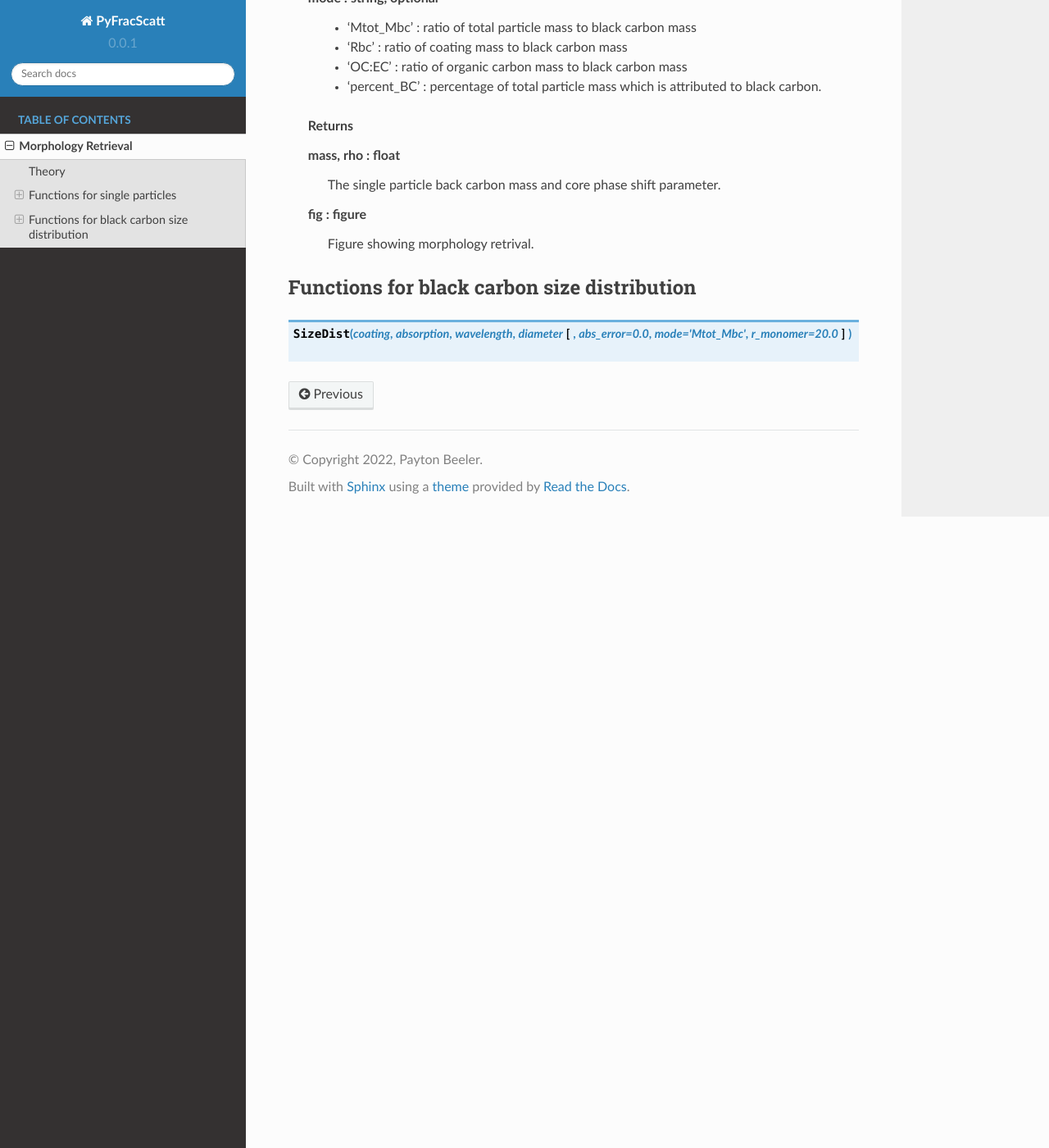
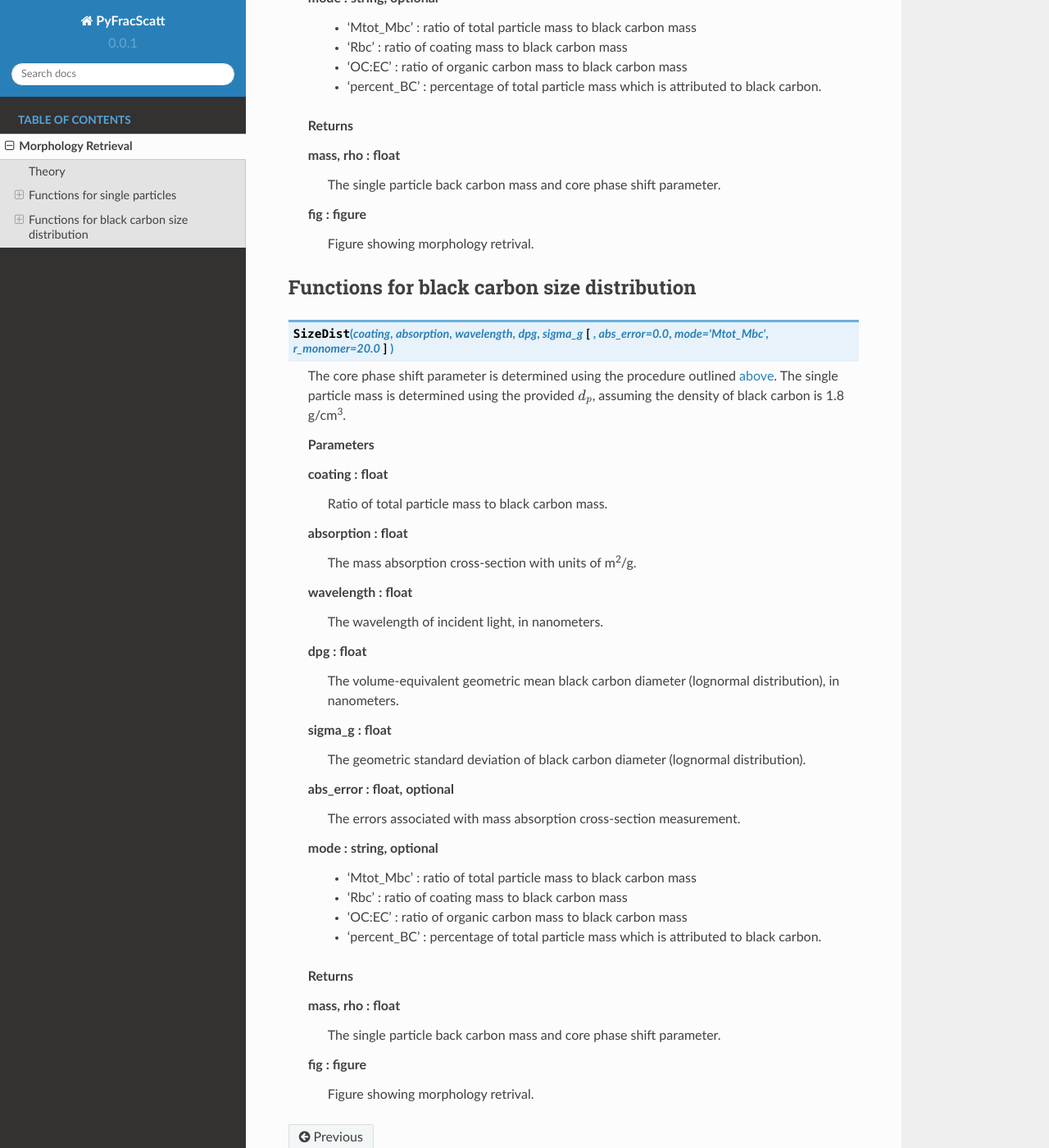
Before and after one commit to beelerpayton/FracScatt, a Sphinx documentation site: the page built from docs/source/functions.rst, in a window 1280 px wide and 1400 px high, scrolled down 2605 px. Shown: the whole window at 82% size. Built offline with Sphinx 7.4.7 and the Read the Docs theme 2.0.0, drawn with Linux system fonts in a browser that asks for light colours; pages that are not in the unit, such as notebooks, are missing from menus.

Commit message:
Update functions.rst

```diff
--- a/docs/source/functions.rst
+++ b/docs/source/functions.rst
@@ -92,4 +92,33 @@ Functions for single particles
 Functions for black carbon size distribution
 ---------------------------------
 
-.. py:function:: SizeDist(coating, absorption, wavelength, diameter[, abs_error=0.0, mode='Mtot_Mbc', r_monomer=20.0])
+.. py:function:: SizeDist(coating, absorption, wavelength, dpg, sigma_g[, abs_error=0.0, mode='Mtot_Mbc', r_monomer=20.0])
+
+   The core phase shift parameter is determined using the procedure outlined `above <https://pyfracscatt.readthedocs.io/en/latest/functions.html#theory>`_. The single particle mass is determined using the provided :math:`{d_p}`, assuming the density of black carbon is 1.8 g/cm\ :sup:`3`.
+
+   **Parameters**
+
+   coating : float
+	Ratio of total particle mass to black carbon mass.
+   absorption : float
+	The mass absorption cross-section with units of m\ :sup:`2`/g.
+   wavelength : float
+	The wavelength of incident light, in nanometers.
+   dpg : float
+   	The volume-equivalent geometric mean black carbon diameter (lognormal distribution), in nanometers.
+   sigma_g : float
+   	The geometric standard deviation of black carbon diameter (lognormal distribution).
+   abs_error : float, optional
+	The errors associated with mass absorption cross-section measurement.
+   mode : string, optional
+	- 'Mtot_Mbc' : ratio of total particle mass to black carbon mass
+	- 'Rbc' : ratio of coating mass to black carbon mass
+	- 'OC:EC' : ratio of organic carbon mass to black carbon mass
+	- 'percent_BC' : percentage of total particle mass which is attributed to black carbon.
+
+   **Returns**
+
+   mass, rho : float
+	The single particle back carbon mass and core phase shift parameter.
+   fig : figure
+	Figure showing morphology retrival.
```
